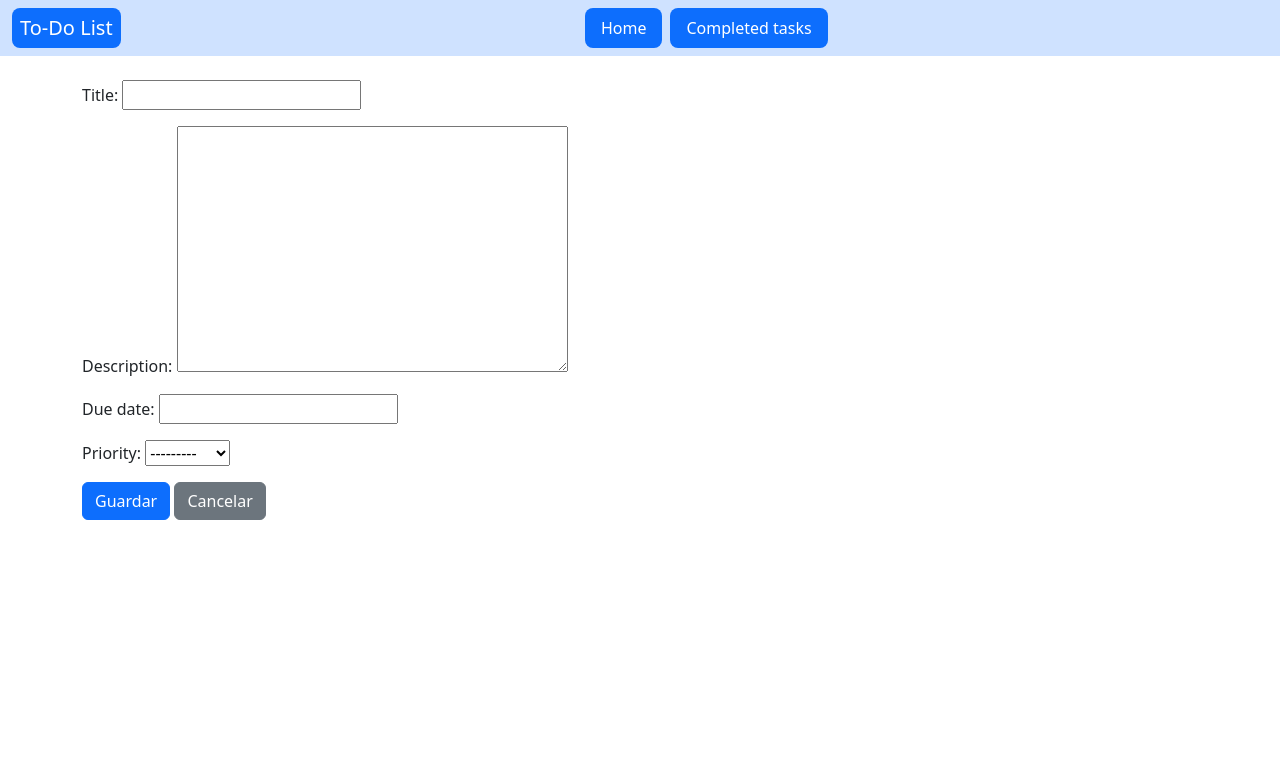
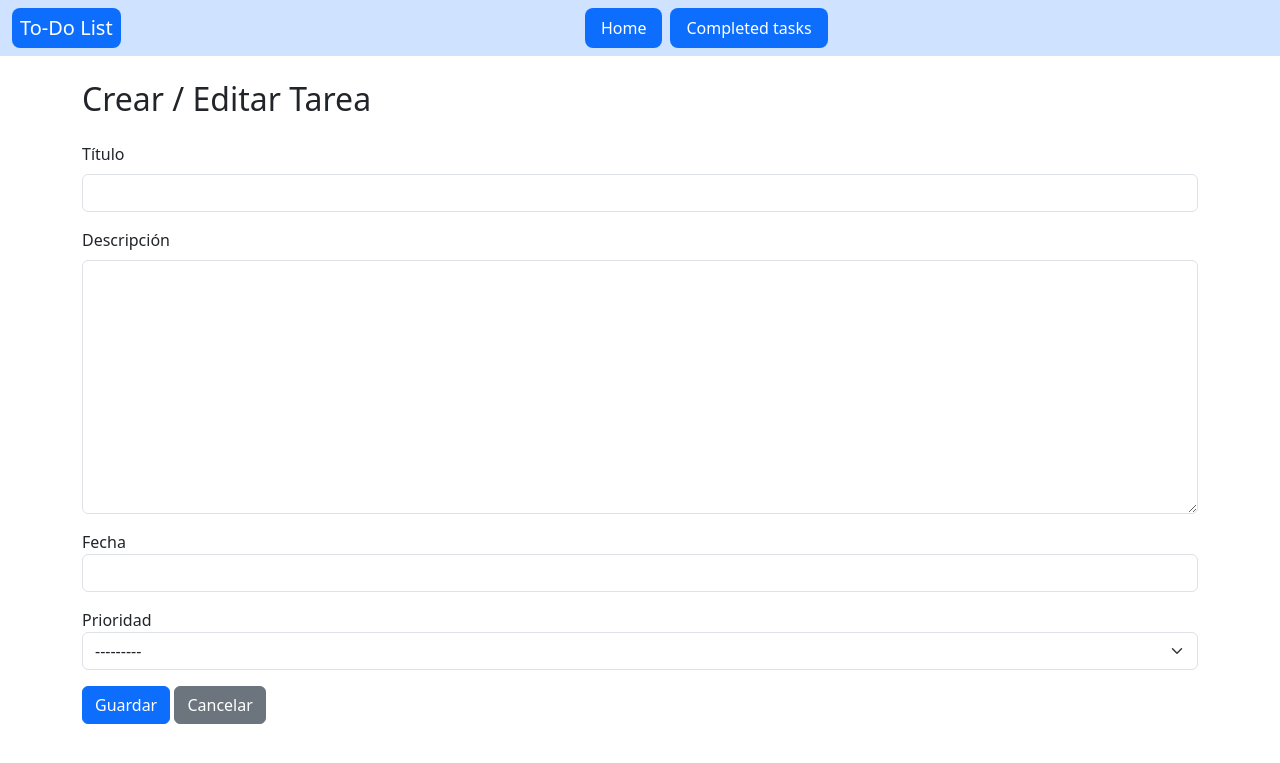
Before and after one commit to PortfolioAndorla/django-todolist-app, a Django app: page /create/ in a window 1280 px wide. Shown: the top 763 px of the page. Run offline with Django 5.2, Linux system fonts and the light colour scheme.

```diff
--- a/tasks/templates/tasks/task_form.html
+++ b/tasks/templates/tasks/task_form.html
@@ -1,9 +1,46 @@
 {% extends '../base.html' %}
 
+{% load form_filters %}
+
+
 {% block content %}
-<form method="post">
+<h2 class="mb-4">Crear / Editar Tarea</h2>
+<form method="post" novalidate>
     {% csrf_token %}
-    {{ form.as_p }}
+
+    <div class="mb-3">
+        <label for="{{ form.title.id_for_label }}" class="form-label">Título</label>
+        {{ form.title|add_class:"form-control" }}
+        {% if form.title.errors %}
+            <div class="text-danger">{{ form.title.errors }}</div>
+        {% endif %}
+    </div>
+
+    <div class="mb-3">
+        <label for="{{ form.description.id_for_label }}" class="form-label">Descripción</label>
+        {{ form.description|add_class:"form-control" }}
+        {% if form.description.errors %}
+            <div class="text-danger">{{ form.description.errors }}</div>
+        {% endif %}
+    </div>
+
+    <div class="mb-3">
+        <label class="form-check-label" for="{{ form.due_date.id_for_label }}">Fecha</label>
+        {{ form.due_date|add_class:"form-control" }}
+
+        {% if form.due_date.errors %}
+            <div class="text-danger">{{ form.due_date.errors }}</div>
+        {% endif %}
+    </div>
+
+    <div class="mb-3">
+            <label class="form-check-label" for="{{ form.priority.id_for_label }}">Prioridad</label>
+            {{ form.priority|add_class:"form-select" }}
+            {% if form.priority.errors %}
+                <div class="text-danger">{{ form.priority.errors }}</div>
+            {% endif %}
+    </div>
+
     <button type="submit" class="btn btn-primary">Guardar</button>
     <a href="{% url 'task_list' %}" class="btn btn-secondary">Cancelar</a>
 </form>
--- /dev/null
+++ b/tasks/templatetags/custom_tags.py
@@ -0,0 +1,13 @@
+from django import template
+
+register = template.Library()
+
+@register.simple_tag(takes_context=True)
+def task_heading(context):
+    request = context['request']
+    url_name = request.resolver_match.url_name
+    if url_name == 'task_create':
+        return "Add Task"
+    elif url_name == 'task_edit':
+        return "Edit Task"
+    return "Task"
--- /dev/null
+++ b/tasks/templatetags/form_filters.py
@@ -0,0 +1,10 @@
+from django import template
+from django.forms import BoundField
+
+register = template.Library()
+
+@register.filter(name='add_class')
+def add_class(field, css_class):
+    if isinstance(field, BoundField):
+        return field.as_widget(attrs={'class': css_class})
+    return field
```
